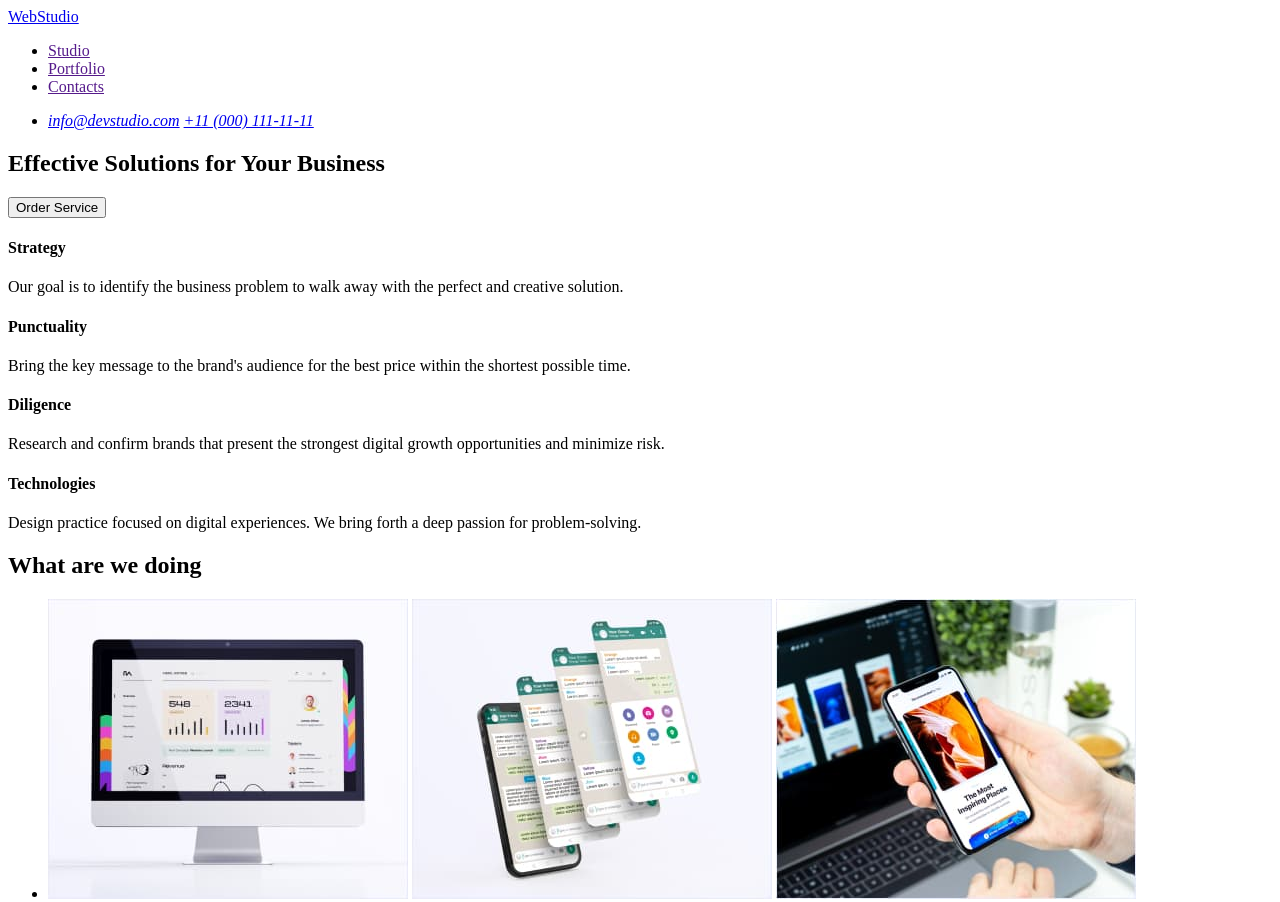
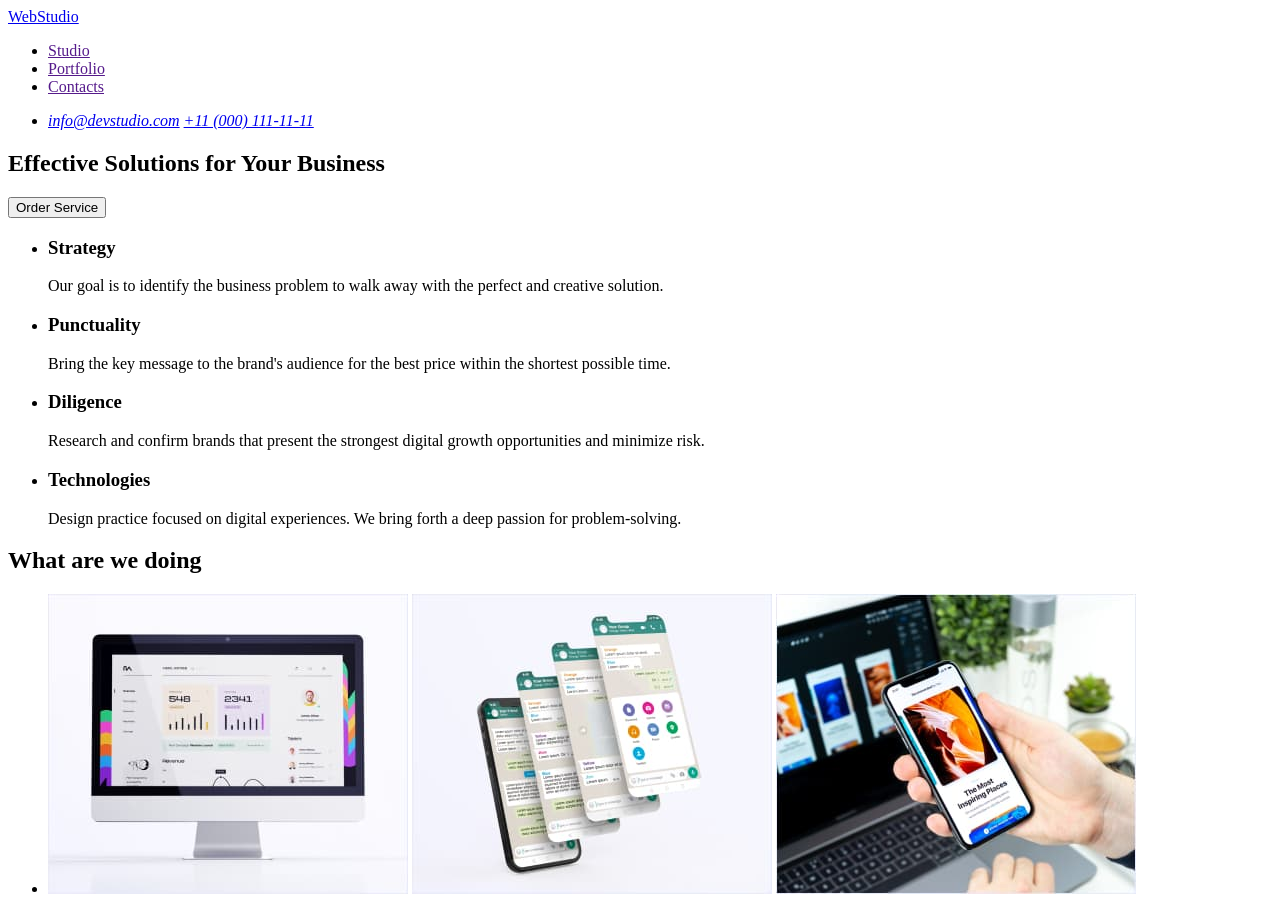
Before and after one commit to queen-raccoon/goit-markup-hw-01, a plain HTML site: page index.html in a window 1280 px wide. Shown: the top 902 px of the page. Drawn offline with Linux system fonts and the light colour scheme.

Commit message:
Update index.html

```diff
--- a/index.html
+++ b/index.html
@@ -47,45 +47,48 @@
             <button type="button">Order Service</button>
         </section>
 
-        <h2 hidden>Section 1</h2>
+
         <!-- Section 1 -->
         <section>
+            <h2 hidden>Section 1</h2>
+            <ul>
                 <!-- Feature 1 -->
-            <div>
-                <h4>Strategy</h4>
+                <li>
+                    <h3>Strategy</h3>
                     <p>
                         Our goal is to identify the business
                         problem to walk away with the perfect
                         and creative solution.
                     </p>
-            </div>
+                </li>
 
                 <!-- Feature 2 -->
-            <div>
-                <h4>Punctuality</h4>
+                <li>
+                    <h3>Punctuality</h3>
                     <p>
                         Bring the key message to the brand's audience for
                         the best price within the shortest possible time.
                     </p>
-            </div>
+                </li>
 
                 <!-- Feature 3 -->
-            <div>
-                <h4>Diligence</h4>
+                <li>
+                    <h3>Diligence</h3>
                     <p>
                         Research and confirm brands that present the strongest
                         digital growth opportunities and minimize risk.
                     </p>
-            </div>
+                </li>
 
                 <!-- Feature 4 -->
-            <div>
-                <h4>Technologies</h4>
+                <li>
+                    <h3>Technologies</h3>
                     <p>
                         Design practice focused on digital experiences. We
                         bring forth a deep passion for problem-solving.
                     </p>
-            </div>
+                </li>
+            </ul>
         </section>
 
         <!-- Section 2 -->
```
Lines whose indentation alone changed are shown as unchanged.
